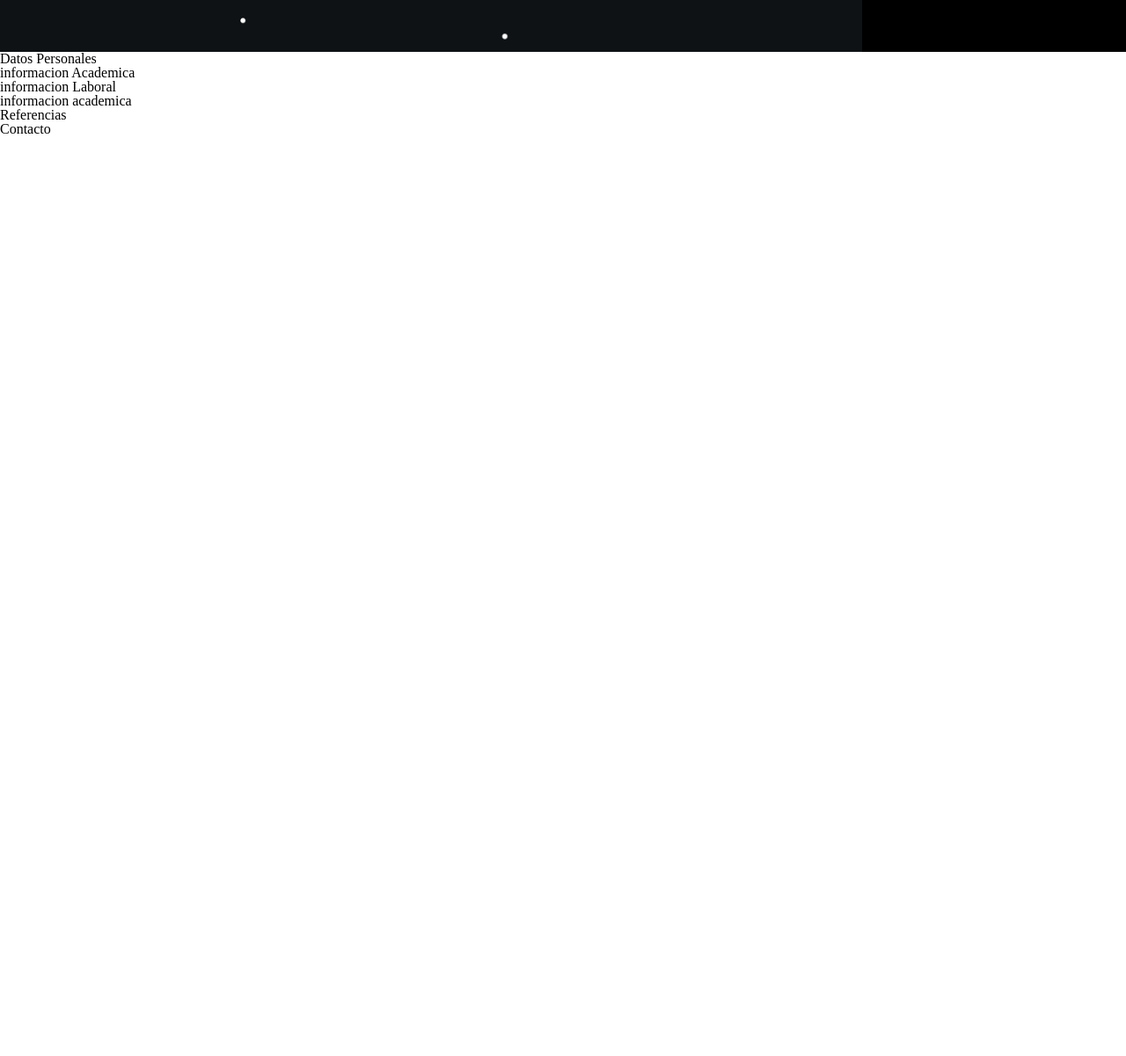
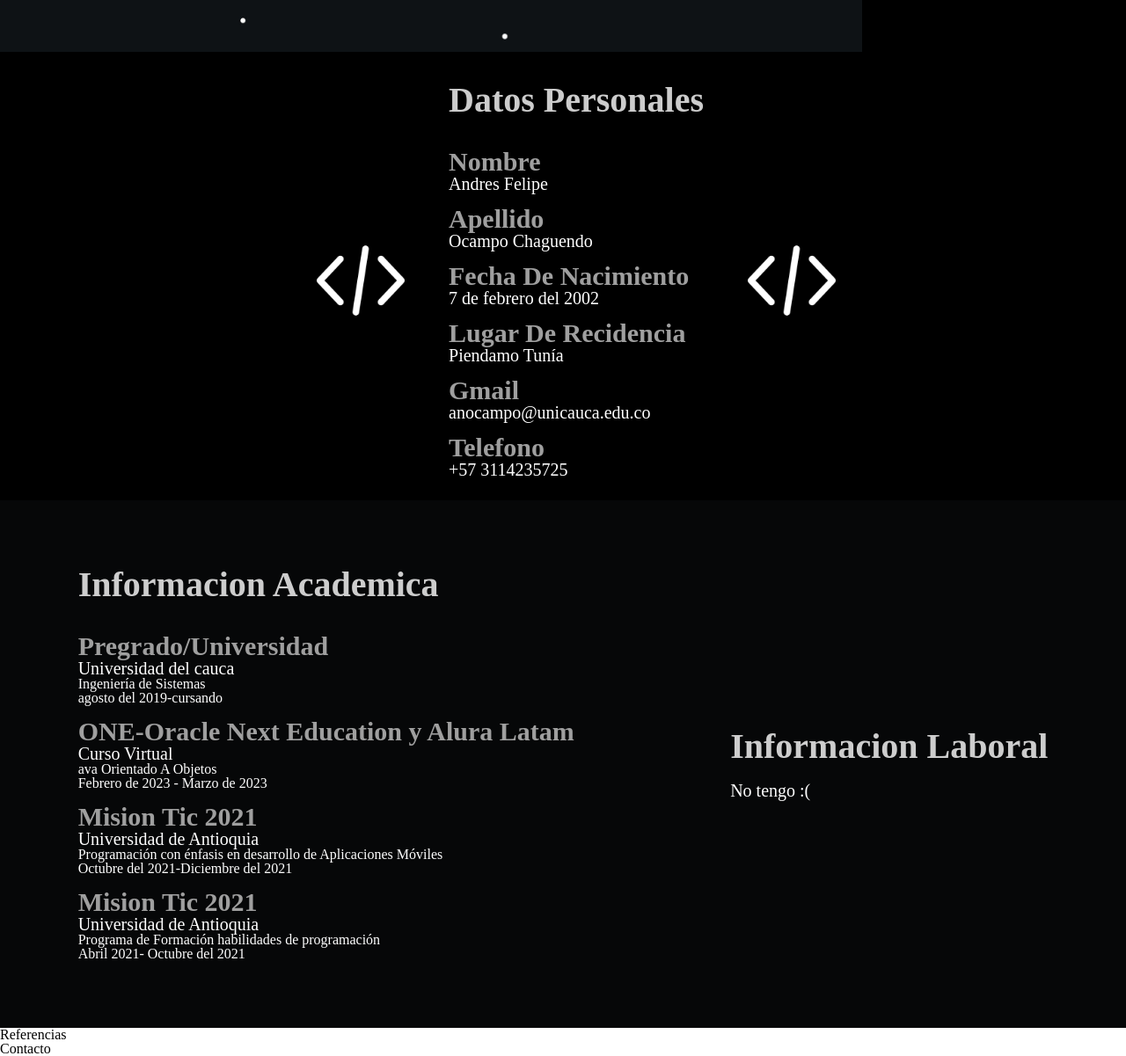
Before and after one commit to AndresFelipeO/PaginaWebHojaDeVida, a plain HTML site: page index.html in a window 1280 px wide. Shown: the part 721-1922 px from the top of the page at 88% size. Before the commit the page ends 876 px from the top, so only its background shows below. Drawn offline with Linux system fonts and the light colour scheme.

Commit message:
Integración de los datos personales, información academica y laboral

```diff
--- a/index.html
+++ b/index.html
@@ -16,9 +16,9 @@
         <div class="caja">
             <nav>
                 <ul>
-                    <li><a href="#seccion1">Datos Personales</a></li>
-                    <li><a href="#seccion1">Información Academica</a></li>
-                    <li><a href="#seccion1">Información Laboral</a></li>
+                    <li><a href="#dtPersonales">Datos Personales</a></li>
+                    <li><a href="#infoAcadeLabo">Información Academica</a></li>
+                    <li><a href="#infoAcadeLabo">Información Laboral</a></li>
                     <li><a href="#seccion1">Referencias</a> </li>
                     <li><a href="#seccion1">Contacto</a> </li>
                 </ul>
@@ -31,20 +31,18 @@
             <div class="contenedor">
                 <h2>Hola Soy</h2>
                 <h1>Andres Felipe Ocampo</h1>
-                <h2>Estudiante De Ingenieria De Sistemas</h2>
-
-
+                <h2>Estudiante De Ingeniería De Sistemas</h2>
             </div>
             <div class="perfil">
                 <img class="imagen" src="imagenes/fotoPerfil.jpg">
                 <div class="nombre">Andres Felipe Ocampo</div>
-                <br>
                 <h1>Estudiante De Ingeniería de Sistemas</h1>
                 <h1>Universidad Del Cauca</h1>
-                <br>
-                <h1>anocampo@unicauca.edu.co</h1>
-                <h1>Tel: 3114235725</h1>
-                <br>
+                <div>
+                    <h1>anocampo@unicauca.edu.co</h1>
+                    <h1>Tel: 3114235725</h1>
+                </div>
+
                 <nav>
                     <ul>
                         <li class="icono"><a href="https://github.com/AndresFelipeO" target="_blank"><img
@@ -59,19 +57,64 @@
 
             </div>
         </section>
-        <section>
-            <h1>Datos Personales</h1>
+        <section id="dtPersonales" class="datosPersonales">
+            <img src="/imagenes/coding.png" alt="">
+            <div class="titulosPrincipales">
+                <h1>Datos Personales</h1>
+                <h2>Nombre</h2>
+                <p>Andres Felipe</p>
+                <h2>Apellido</h2>
+                <p>Ocampo Chaguendo</p>
+                <h2>Fecha De Nacimiento</h2>
+                <p>7 de febrero del 2002</p>
+                <h2>Lugar De Recidencia</h2>
+                <p>Piendamo Tunía</p>
+                <h2>Gmail</h2>
+                <p>anocampo@unicauca.edu.co</p>
+                <h2>Telefono</h2>
+                <p>+57 3114235725</p>
+            </div>
+            <img src="/imagenes/coding.png" alt="">
+        </section>
+        <section id="infoAcadeLabo" class="informacionAcadeLabo">
+            <div  class="titulosPrincipales">
+                <h1>Informacion Academica</h1>
+                <ol>
+                    <h2>Pregrado/Universidad</h2>
+                    <p>Universidad del cauca</p>
+                    <li>Ingeniería de Sistemas</li>
+                    <li>agosto del 2019-cursando </li>
+                </ol>
+                <ol>
+                    <h2>ONE-Oracle Next Education y Alura Latam</h2>
+                    <p>Curso Virtual</p>
+                    <li>ava Orientado A Objetos</li>
+                    <li>Febrero de 2023 - Marzo de 2023</li>
+                </ol>
+                <ol>
+                    <h2>Mision Tic 2021</h2>
+                    <p>Universidad de Antioquia</p>
+                    <li>Programación con énfasis en desarrollo de Aplicaciones Móviles</li>
+                    <li>Octubre del 2021-Diciembre del 2021 </li>
+                </ol>
+                <ol>
+                    <h2>Mision Tic 2021</h2>
+                    <p>Universidad de Antioquia</p>
+                    <li>Programa de Formación habilidades de programación</li>
+                    <li>Abril 2021- Octubre del 2021</li>
+                </ol>
+
+            </div>
+            <div  class="titulosPrincipales">
+                <h1>Informacion Laboral</h1>
+                <p>No tengo :(</p>
+            </div>
         </section>
         <section>
-            <h1>informacion Academica</h1>
+
+
         </section>
-        <section>
-            <h1>informacion Laboral</h1>
-        </section>
-        <section>
-            <h1>informacion academica</h1>
-        </section>
-        <section>
+        <section id="referencias">
             <h1>Referencias</h1>
         </section>
         <section>
--- a/style.css
+++ b/style.css
@@ -38,14 +38,12 @@ nav a:hover {
 
 }
 .contenedor {
-    position: absolute; /* se establece la posición absoluta para el h1 */
-    bottom: 90px; /* se coloca en la esquina inferior */
-    left: 30px; /* se coloca en la esquina izquierda */
-    padding: 10px; /* se agrega un padding para que el texto no quede pegado a la imagen */
-     /* se establece el color de fondo */
-    color: white; /* se establece el color de texto */
-    opacity: 0.8; /* se establece la opacidad */
-
+    position: absolute;
+    bottom: 90px;
+    left: 30px;
+    padding: 10px;
+    color: white;
+    opacity: 0.8;
     font-weight: bolder;
 }
 .contenedor h1{
@@ -65,7 +63,6 @@ nav a:hover {
     flex-direction: column;
     align-items: center;
 }
-
 .imagen {
     content: "";
     display: block;
@@ -77,7 +74,6 @@ nav a:hover {
     margin-bottom: 0px;
     overflow: hidden;
 }
-
 .perfil img {
     width: 50%;
     height: auto;
@@ -93,14 +89,62 @@ nav a:hover {
 }
 
 .perfil h1 {
-    padding-top: 15px;
+    padding-top: 0px;
+    padding-bottom: 10px;
     color: #ffffff;
 }
+.perfil div {
+    text-align: center;
+    padding-top: 50px;
+    padding-bottom: 90px;
+
+}
 .icono img{
-    padding-top: 20px;
     filter: invert(100%);
     width: 18%;
     height: auto;
     object-fit: cover;
     border-radius: 50%;
 }
+.datosPersonales{
+    display: flex;
+    color: #ffffff;
+    padding-left: 30px;
+    padding-top: 10px;
+
+    height: 500px;
+    background-color: #000000;
+    justify-content: center;
+  align-items: center;
+}
+.titulosPrincipales h1{
+
+    opacity: 0.8;
+    font-size: 40px;
+    font-weight: bolder;
+    padding-bottom: 20px;
+}
+.titulosPrincipales h2{
+    padding-top: 15px;
+    color: #9f9f9f;
+    font-size: 30px;
+    font-weight: bolder;
+}
+.titulosPrincipales p{
+    font-size: 20px;
+}
+.datosPersonales img{
+    padding-left: 50px;
+    padding-right: 50px;
+    filter: invert(100%);
+    width: 100px;
+    height: 100px;
+}
+.informacionAcadeLabo{
+    color: #ffffff;
+    background-color:rgba(5.5, 7.1, 8.2);
+    display: flex;
+    height: 600px;
+    justify-content: space-around;
+    align-items: center;
+}
```
Also changed, not shown: imagenes/coding.png (added).
